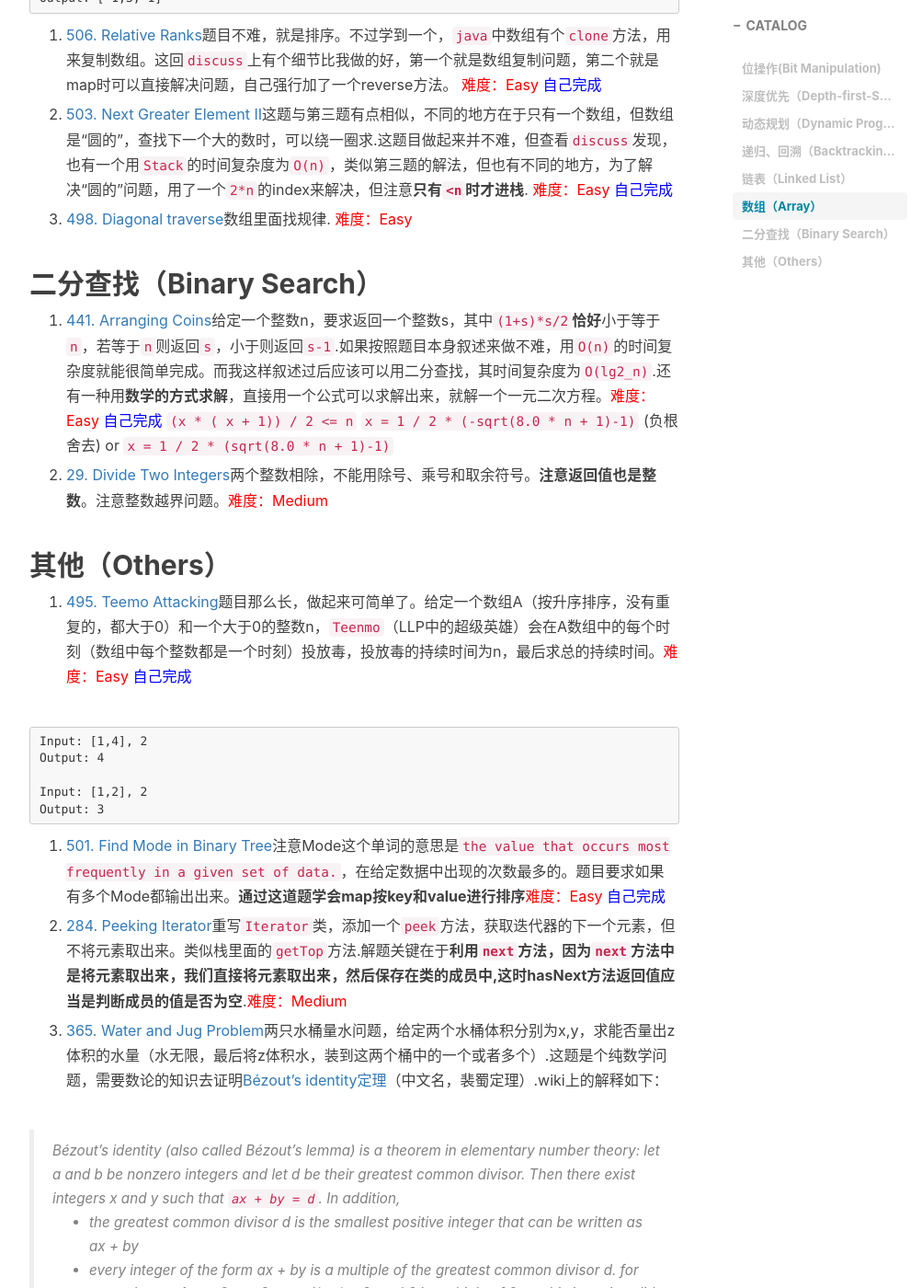
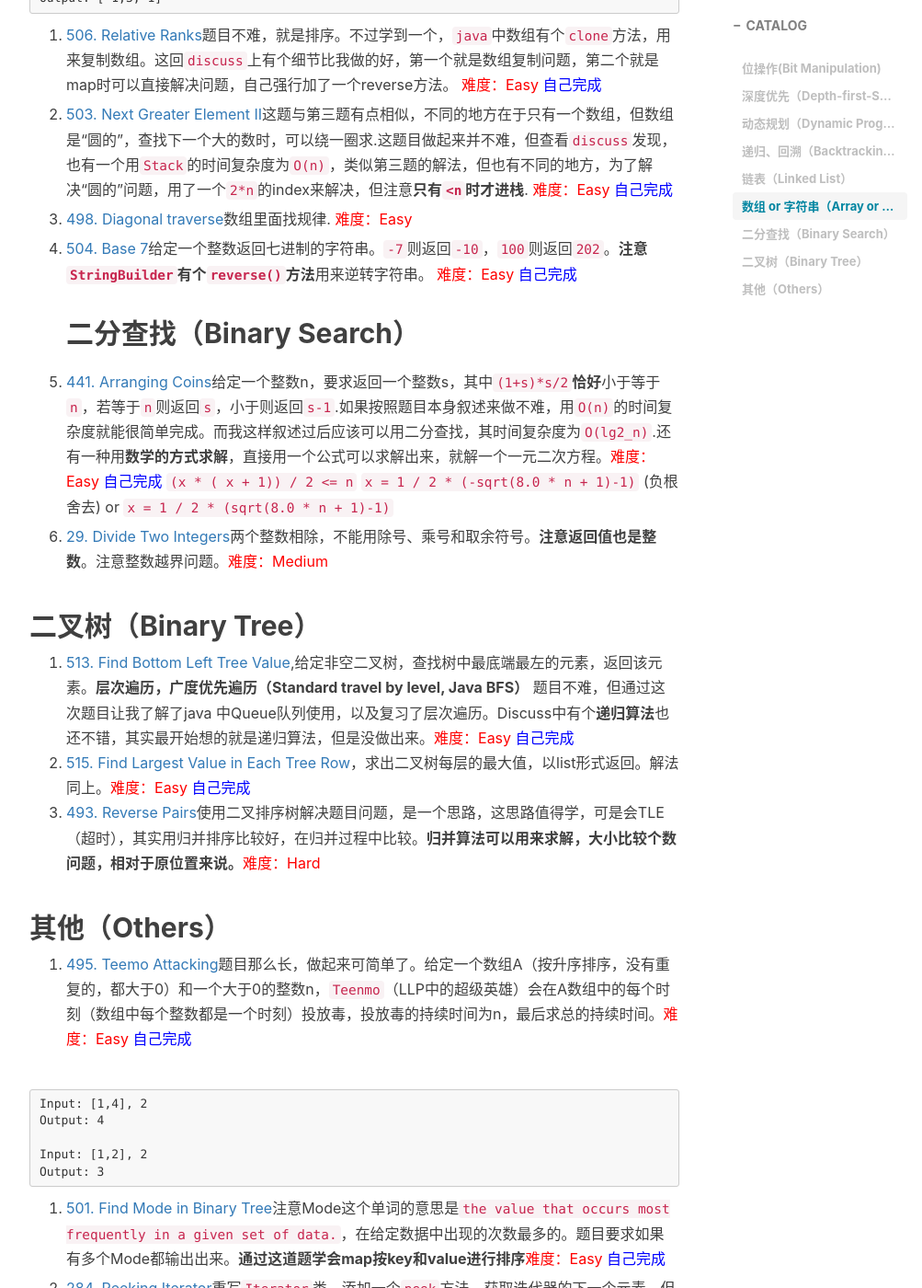
Before and after one commit to LJerRRy/fighting.github.io, a Jekyll site: the page built from _posts/2017-01-04-Leetcode题目分类.md, in a window 1280 px wide and 1400 px high, scrolled down 2721 px. Shown: the whole window at 92% size, without its empty margins (233-1236 px from the left). Built offline with Jekyll 4.4.1, drawn with Linux system fonts in a browser that asks for light colours; nearby versions of some CDN libraries; comment, search, counter and statistics services are not loaded; some of the changed text lies outside the part shown.

Commit message:
leetcode 504,513,515,493

```diff
--- a/_posts/2017-01-04-Leetcode题目分类.md
+++ b/_posts/2017-01-04-Leetcode题目分类.md
@@ -56,7 +56,7 @@ tags:
 1. [24. Swap Nodes in Pairs](https://leetcode.com/problems/swap-nodes-in-pairs/)给定一个链表，交换相邻的结点，每个节点只交换一次。 <font color="#FF00FF">自己完成，提交好几次才成功，用几个指针，分别用来干啥要清楚。Discuss里有个递归算法很棒。</font> <font color="red">难度： Easy</font>
 
 
-## 数组（Array）
+## 数组 or 字符串（Array or String）
 
 1. [31. Next Permutation](https://leetcode.com/problems/next-permutation/)求给定数字序列的next permutation，next permutation意思是求比当前序列大的序列中最小的序列，如果当前序列是最大值，则求其逆序。
 关键求从右到左找到第一个逆序的值`i`（这里`i`为数组下标），然后从右向左找到第一个比`i`值大的数，并交换`i`和`j`，最后由于`i`和`j`交换后下标大于`i`的一定是逆序，所以将其逆转回来，这样就求解出来了
@@ -86,6 +86,7 @@ Output: [-1,3,-1]
 
 6. [498. Diagonal traverse](https://leetcode.com/contest/leetcode-weekly-contest-18b/problems/diagonal-traverse/)数组里面找规律. <font color="red">难度：Easy</font>
 
+7. [504. Base 7](https://leetcode.com/contest/leetcode-weekly-contest-19/problems/base-7/)给定一个整数返回七进制的字符串。`-7`则返回`-10`，`100`则返回`202`。**注意`StringBuilder`有个`reverse()`方法**用来逆转字符串。 <font color="red">难度：Easy</font>  <font color="blue">自己完成</font>
 ## 二分查找（Binary Search）
 
 1. [441. Arranging Coins](https://leetcode.com/problems/arranging-coins/)给定一个整数n，要求返回一个整数s，其中`(1+s)*s/2`**恰好**小于等于`n`，若等于`n`则返回`s`，小于则返回`s-1`.如果按照题目本身叙述来做不难，用`O(n)`的时间复杂度就能很简单完成。而我这样叙述过后应该可以用二分查找，其时间复杂度为`O(lg2_n)`.还有一种用**数学的方式求解**，直接用一个公式可以求解出来，就解一个一元二次方程。<font color="red">难度：Easy</font>  <font color="blue">自己完成</font>
@@ -93,6 +94,12 @@ Output: [-1,3,-1]
 `x = 1 / 2 * (-sqrt(8.0 * n + 1)-1)` (负根舍去) or `x = 1 / 2 * (sqrt(8.0 * n + 1)-1)`
 
 2. [29. Divide Two Integers](https://leetcode.com/problems/divide-two-integers/)两个整数相除，不能用除号、乘号和取余符号。**注意返回值也是整数**。注意整数越界问题。<font color="red">难度：Medium</font>
+
+## 二叉树（Binary Tree）
+
+1. [513. Find Bottom Left Tree Value](https://leetcode.com/contest/leetcode-weekly-contest-19/problems/find-bottom-left-tree-value/),给定非空二叉树，查找树中最底端最左的元素，返回该元素。**层次遍历，广度优先遍历（Standard travel by level, Java BFS）** 题目不难，但通过这次题目让我了解了java 中Queue队列使用，以及复习了层次遍历。Discuss中有个**递归算法**也还不错，其实最开始想的就是递归算法，但是没做出来。<font color="red">难度：Easy</font>  <font color="blue">自己完成</font>
+2. [515. Find Largest Value in Each Tree Row](https://leetcode.com/contest/leetcode-weekly-contest-19/problems/find-largest-value-in-each-tree-row/)，求出二叉树每层的最大值，以list形式返回。解法同上。<font color="red">难度：Easy</font>  <font color="blue">自己完成</font>
+3. [493. Reverse Pairs](https://leetcode.com/contest/leetcode-weekly-contest-19/problems/reverse-pairs/)使用二叉排序树解决题目问题，是一个思路，这思路值得学，可是会TLE（超时），其实用归并排序比较好，在归并过程中比较。**归并算法可以用来求解，大小比较个数问题，相对于原位置来说。**<font color="red">难度：Hard</font>
 
 
 ## 其他（Others）
```
